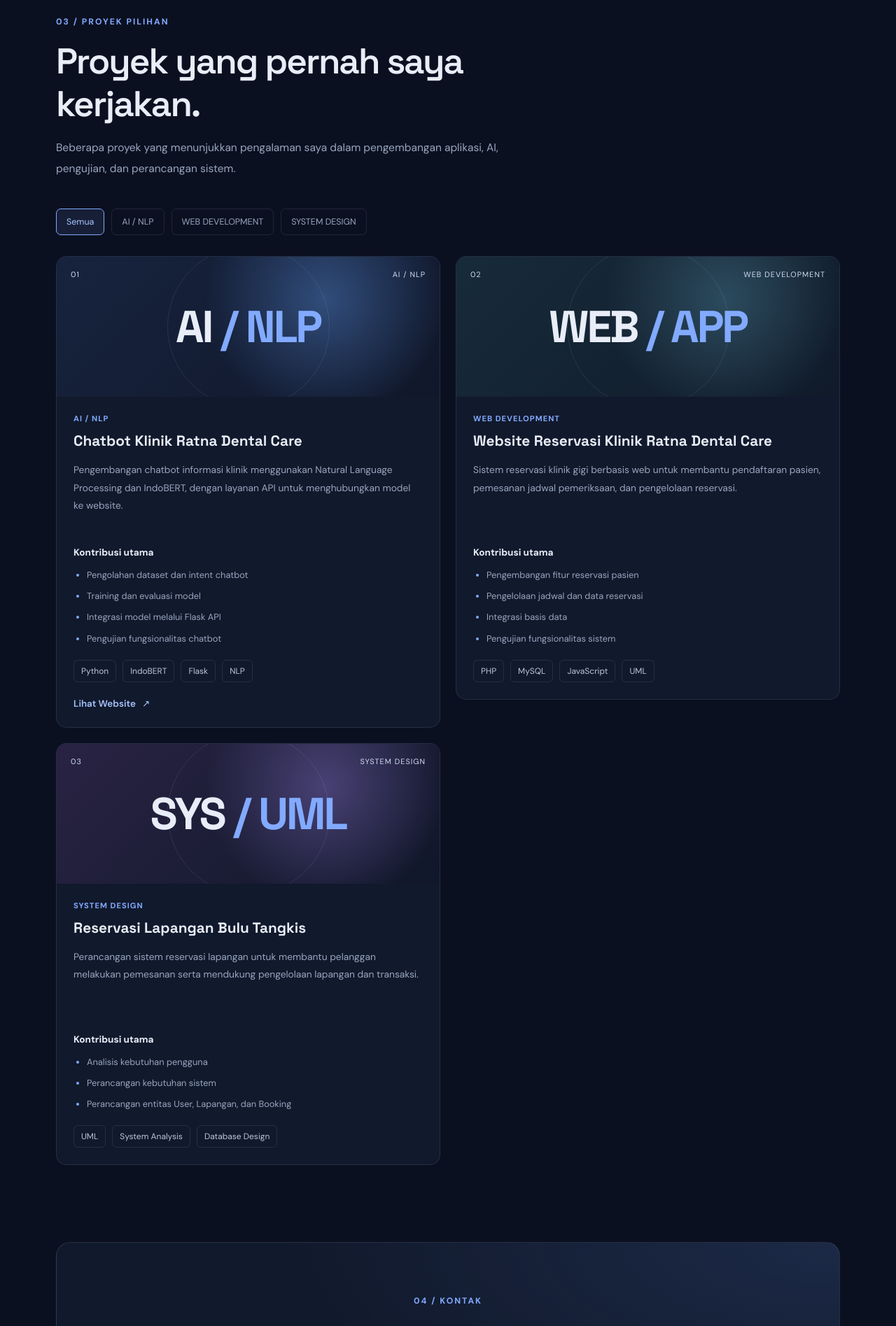
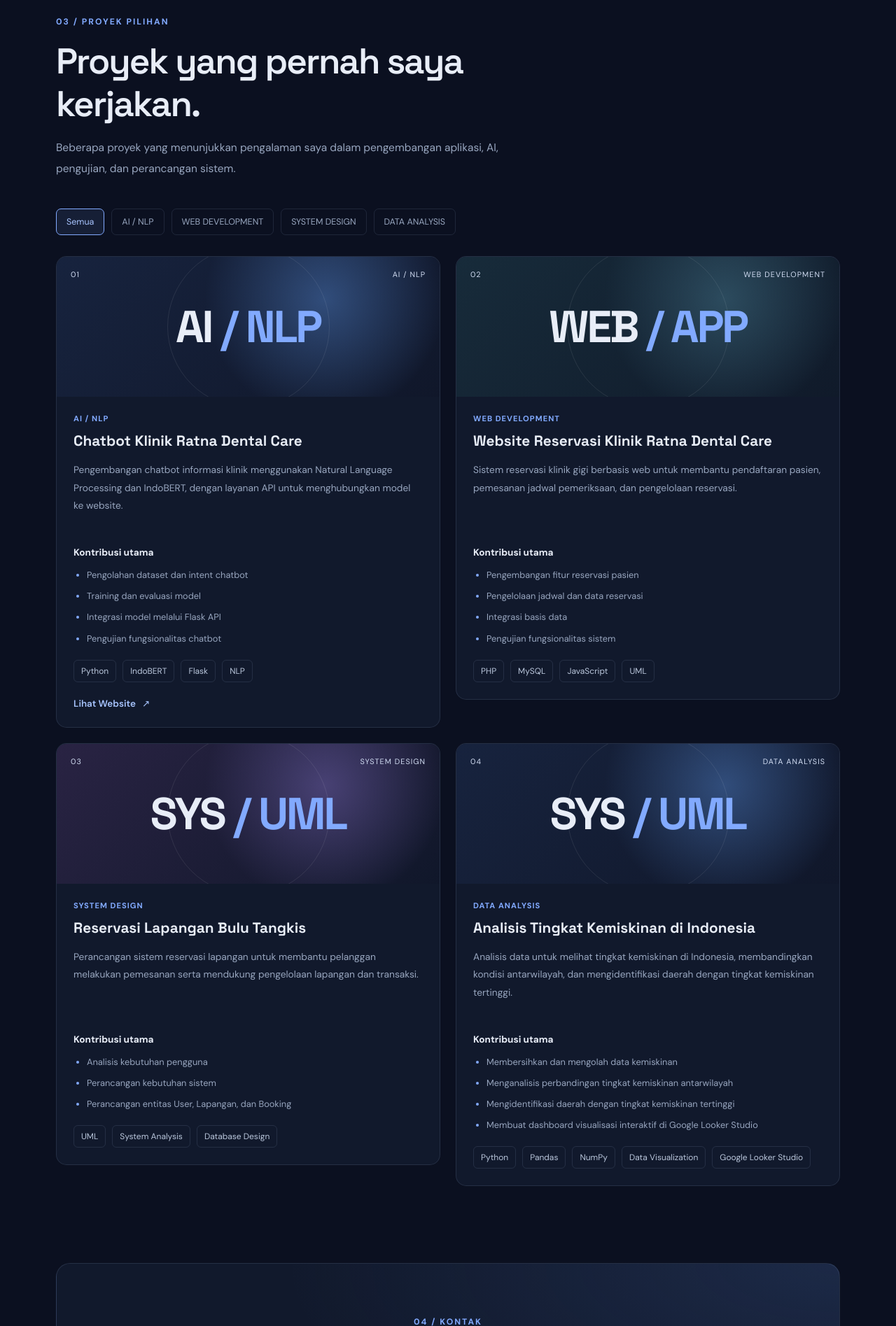
Before and after one commit to MuhammadFadhil04/MuhammadFadhil04.github.io, a React (Vite) app: page / in a window 1280 px wide. Shown: the part 2555-4450 px from the top of the page at 70% size. Built offline with nearby package versions, Linux system fonts and the light colour scheme.

Commit message:
Add poverty data analysis project

```diff
--- a/src/App.jsx
+++ b/src/App.jsx
@@ -46,6 +46,28 @@ const projects = [
       "Analisis kebutuhan pengguna",
       "Perancangan kebutuhan sistem",
       "Perancangan entitas User, Lapangan, dan Booking",
+    ],
+    link: null,
+    linkLabel: "",
+  },
+  {
+    number: "04",
+    category: "DATA ANALYSIS",
+    title: "Analisis Tingkat Kemiskinan di Indonesia",
+    description:
+      "Analisis data untuk melihat tingkat kemiskinan di Indonesia, membandingkan kondisi antarwilayah, dan mengidentifikasi daerah dengan tingkat kemiskinan tertinggi.",
+    technologies: [
+      "Python",
+      "Pandas",
+      "NumPy",
+      "Data Visualization",
+      "Google Looker Studio",
+    ],
+    contribution: [
+      "Membersihkan dan mengolah data kemiskinan",
+      "Menganalisis perbandingan tingkat kemiskinan antarwilayah",
+      "Mengidentifikasi daerah dengan tingkat kemiskinan tertinggi",
+      "Membuat dashboard visualisasi interaktif di Google Looker Studio",
     ],
     link: null,
     linkLabel: "",
@@ -156,7 +178,13 @@ function App() {
     return () => observer.disconnect();
   }, [activeFilter]);
 
-  const filters = ["Semua", "AI / NLP", "WEB DEVELOPMENT", "SYSTEM DESIGN"];
+  const filters = [
+    "Semua",
+    "AI / NLP",
+    "WEB DEVELOPMENT",
+    "SYSTEM DESIGN",
+    "DATA ANALYSIS",
+  ];
 
   const visibleProjects =
     activeFilter === "Semua"
```
